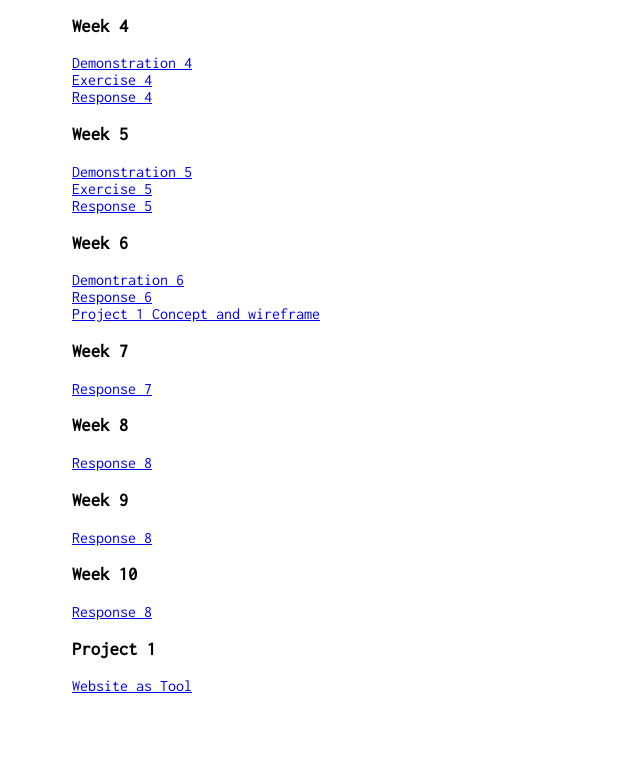
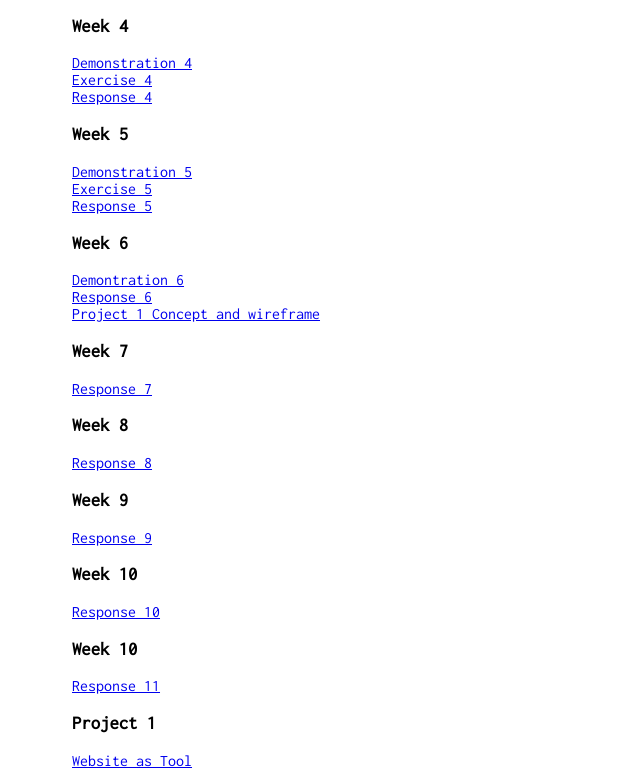
Before and after one commit to c34zhang/web2018, a plain HTML site: page index.html in a window 1280 px wide. Shown: the part 482-1259 px from the top of the page, without its empty margins (0-640 px from the left). Before the commit the page ends 1184 px from the top, so only its background shows below. Drawn offline with Linux system fonts and the light colour scheme.

Commit message:
Update index.html

```diff
--- a/index.html
+++ b/index.html
@@ -64,13 +64,17 @@
             <a href="response_8/index.html">Response 8</a><br>
 
     <h3>Week 9</h3>
-        <a href="response_9/index.html">Response 8</a><br>
+        <a href="response_9/index.html">Response 9</a><br>
 
     <h3>Week 10</h3>
-        <a href="response_10/index.html">Response 8</a><br>
+        <a href="response_10/index.html">Response 10</a><br>
+
+    <h3>Week 10</h3>
+        <a href="response_11/index.html">Response 11</a><br>
 
     <h3>Project 1</h3>
         <a href="Website as a Tool_FINAL/index.html"</a>Website as Tool<br>
 
+
     </body>
 </html>
```
